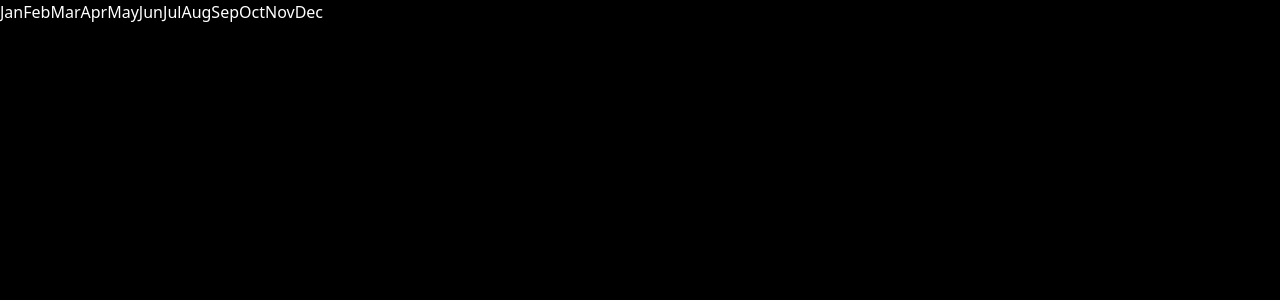
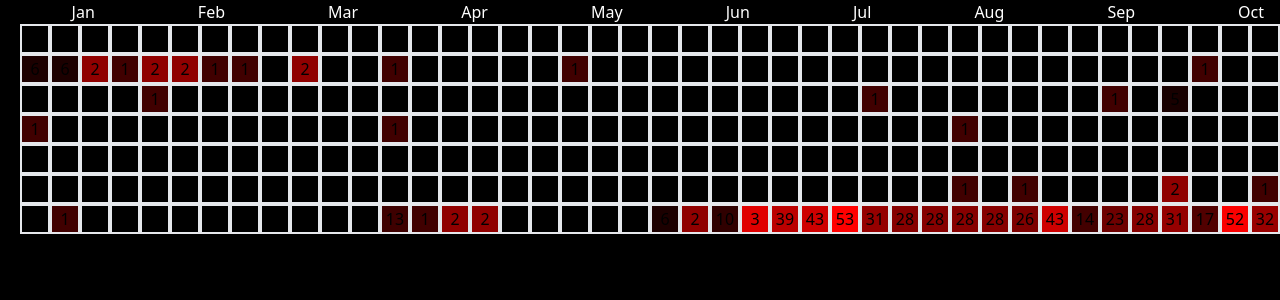
Before and after one commit to bhancockio/TweetCommitDMBot, a Next.js app in the folder TweetCommitGraph/: page / in a window 1280 px wide. Shown: the top 300 px of the page. Built offline with nearby package versions, Linux system fonts and the light colour scheme.

Commit message:
Got color gradient and grid working

```diff
--- a/TweetCommitGraph/src/components/TweetGraphContainer.tsx
+++ b/TweetCommitGraph/src/components/TweetGraphContainer.tsx
@@ -1,18 +1,83 @@
+import dayjs from "dayjs";
 import { useEffect, useState } from "react";
 import { type TweetMilestone } from "../types/TweetMilestone";
 import { getCurrentMonth, getMonthRangeForDates } from "../utils/dateUtil";
 import { tweetMilestone } from "../utils/dbData";
 
+const SQUARE_BG_COLOR_BASE = "#ff0000";
+
 function TweetGraphContainer() {
   const [data] = useState<TweetMilestone>(tweetMilestone);
   const [months, setMonths] = useState<string[]>([getCurrentMonth()]);
+  const [dateKeys, setDateKeys] = useState<string[]>([]);
+  const [tweetsPerDate, setTweetsPerDate] = useState<{
+    [key: string]: number;
+  }>(null);
+  const [maxTweetsPerDay, setMaxTweetsPerDay] = useState<number>(0);
+
+  const getTweetsPerDate = (date: string): number => {
+    if (tweetsPerDate) {
+      return tweetsPerDate[date] ? tweetsPerDate[date] : 0;
+    }
+    return 0;
+  };
+
+  const getSquareFormattedOpacityForDate = (date: string): string => {
+    const percentage = tweetsPerDate[date] / maxTweetsPerDay;
+    const hex = (255 * percentage).toString(16);
+    const hexFormatted = hex.split(".")[0].padEnd(2, "0");
+    return SQUARE_BG_COLOR_BASE + hexFormatted;
+  };
 
   useEffect(() => {
+    const getDateKeys = (tweets: { [key: string]: number }): string[] => {
+      const keys = Object.keys(tweets).sort((a: string, b: string) =>
+        dayjs(a).isBefore(dayjs(b)) ? -1 : 1
+      );
+
+      // Remove the oldest dates to fix into the 7xn grid.
+      keys.shift();
+
+      return keys;
+    };
+
+    setMaxTweetsPerDay(data.maxTweets);
+    console.log("maxtweets", data.maxTweets);
+    setTweetsPerDate(data.tweets);
+    setDateKeys(getDateKeys(data.tweets));
     setMonths(getMonthRangeForDates(data.startDate, data.endDate));
   }, [data]);
 
+  console.log(getTweetsPerDate("2023-01-15") / maxTweetsPerDay);
   return (
-    <div className="h-[900px] w-[1600px] bg-black text-white">{months}</div>
+    <div className="flex h-[900px] w-[1600px] flex-row bg-black px-[20px]">
+      <div className="flex flex-grow flex-col">
+        {/* X-AXIS: MONTHS */}
+        <div className=" flex flex-row text-white">
+          {months.map((month) => (
+            <div className="mx-auto" key={month}>
+              {month}
+            </div>
+          ))}
+        </div>
+        {/* COMMIT SQUARE GRAPH */}
+        <div className="flex flex-row flex-wrap">
+          {dateKeys.map((date) => (
+            <div
+              key={date}
+              className={
+                "flex h-[30px] w-[30px] items-center justify-center border-2"
+              }
+              style={{
+                backgroundColor: getSquareFormattedOpacityForDate(date),
+              }}
+            >
+              {getTweetsPerDate(date)}
+            </div>
+          ))}
+        </div>
+      </div>
+    </div>
   );
 }
 
```
